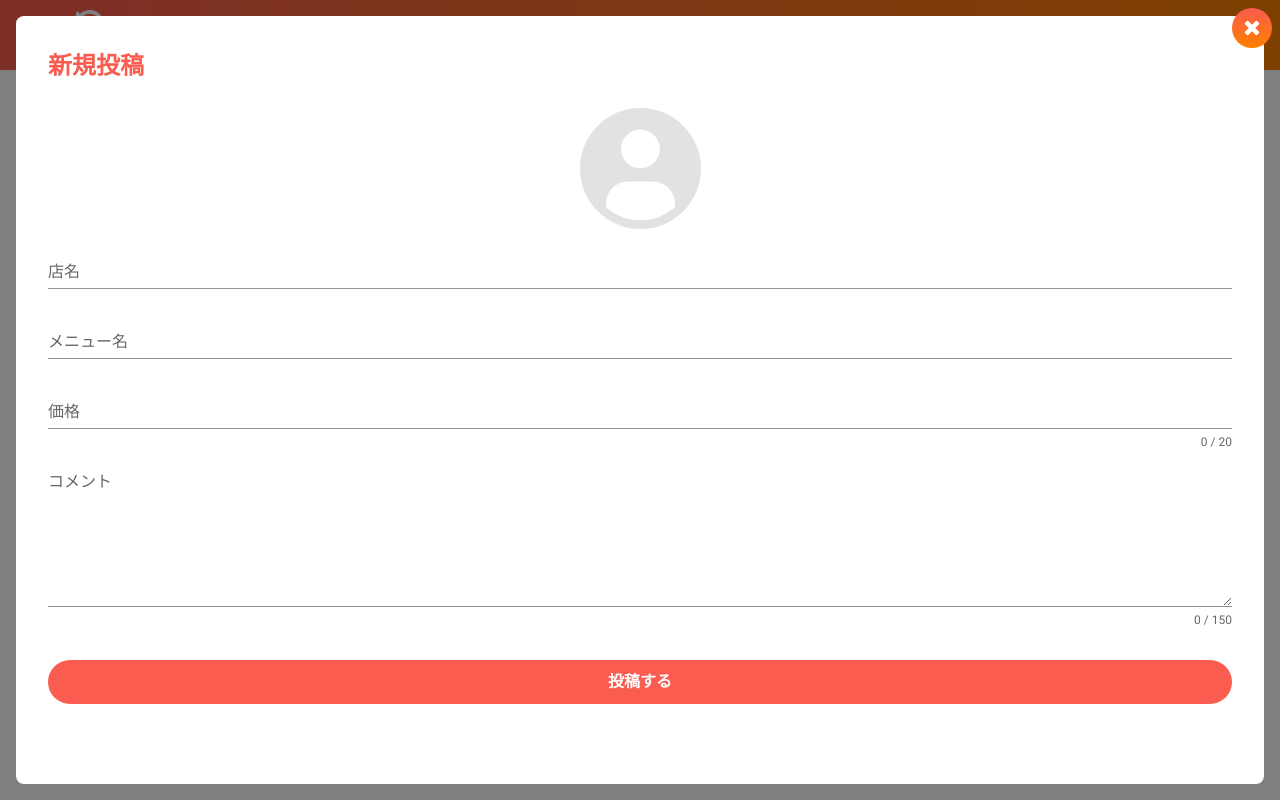
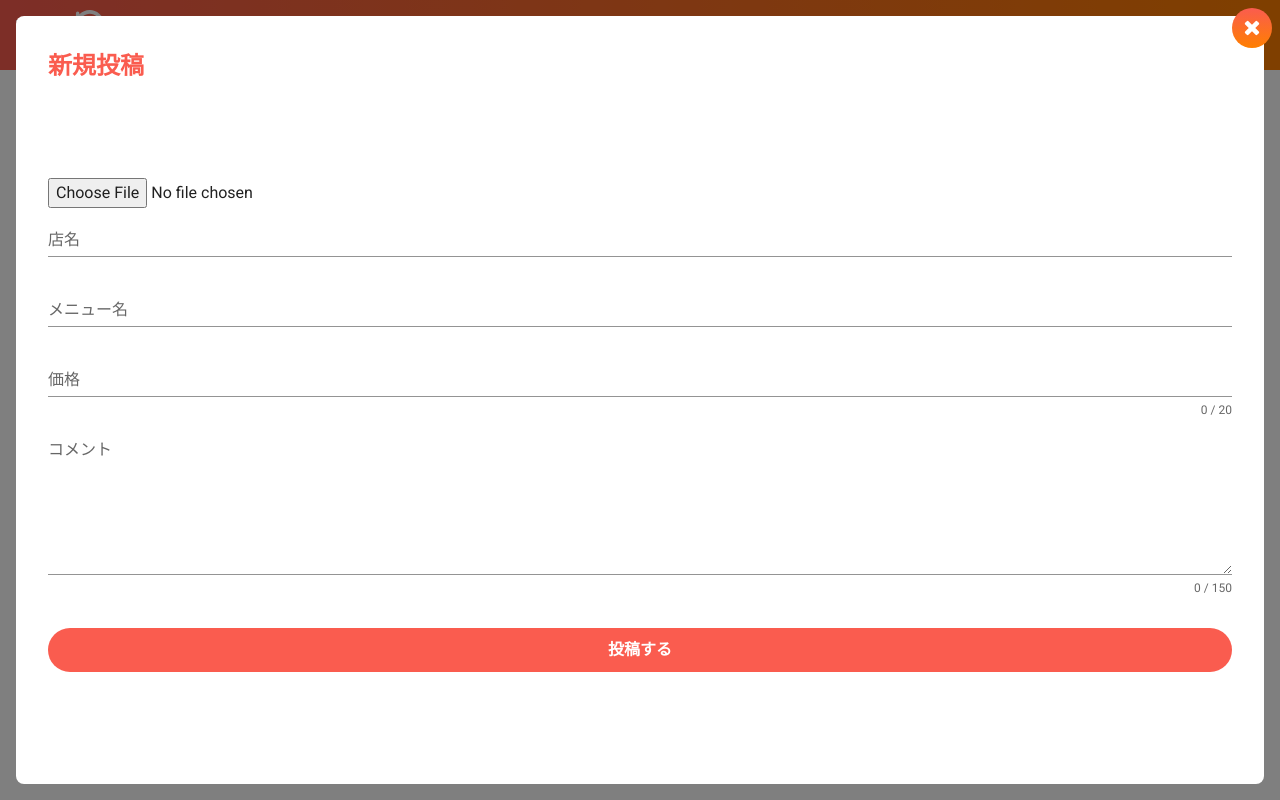
Before and after one commit to JOKOJOKO405/original-app, a Nuxt app: page /user/1 in a window 1280 px wide. Both pictures are taken after a click on the button 1234 px from the left and 754 px from the top of the page. Built offline with nearby package versions, Linux system fonts and the light colour scheme.

Commit message:
Fix imgにwrapつけた

```diff
--- a/components/CreatePost.vue
+++ b/components/CreatePost.vue
@@ -5,15 +5,19 @@
       ref="form"
       lazy-validation
     >
-      <div class="modalCard__userIcon">
+      <div class="modalCard__post">
         <template v-if="lunch.image.val">
-          <img
-            :src="lunch.image.val"
-            class="userImg"
-          >
+          <div class="modalCard__lunchImg">
+            <img
+              :src="lunch.image.val"
+              class="userImg"
+            >
+          </div>
         </template>
         <template v-else>
-          <img src="@/assets/img/ico_user.svg" alt="">
+          <div class="dummy-img">
+            <img src="@/assets/img/ico_cutlery.svg" alt="">
+          </div>
         </template>
         <input
           type="file"
```
